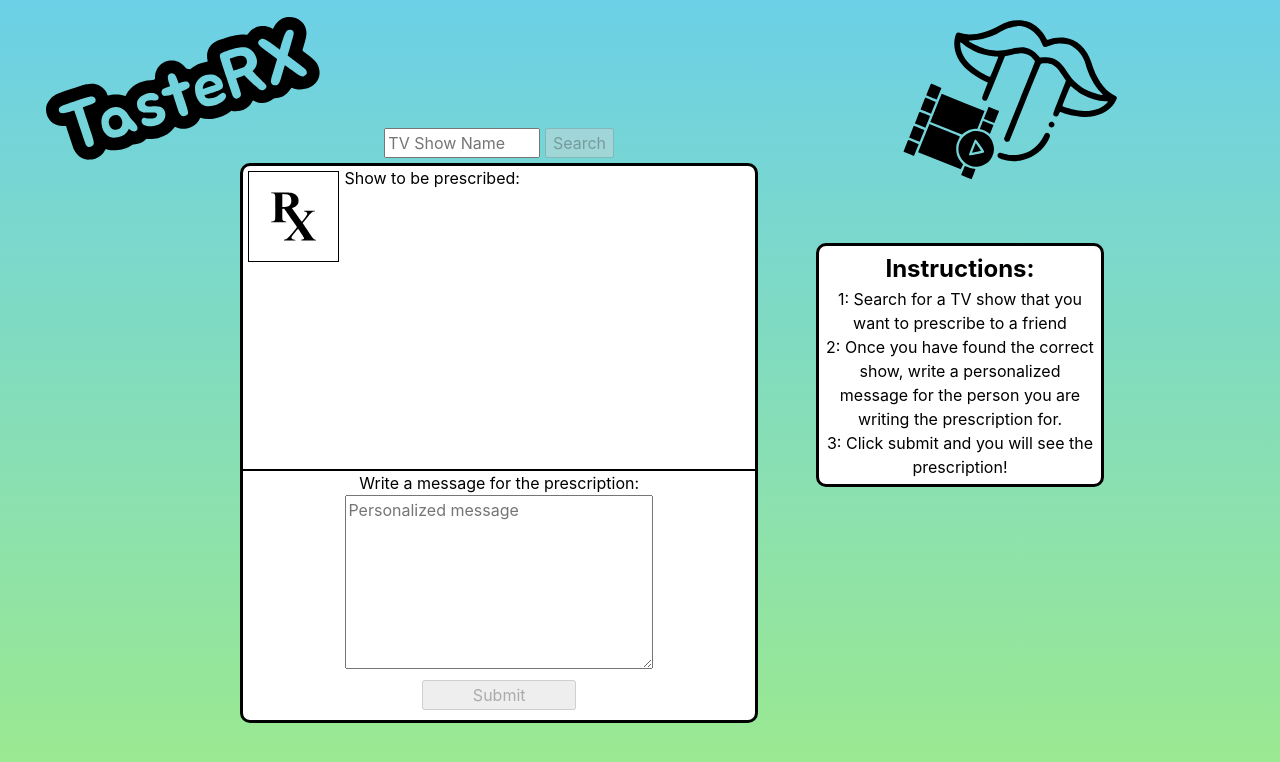
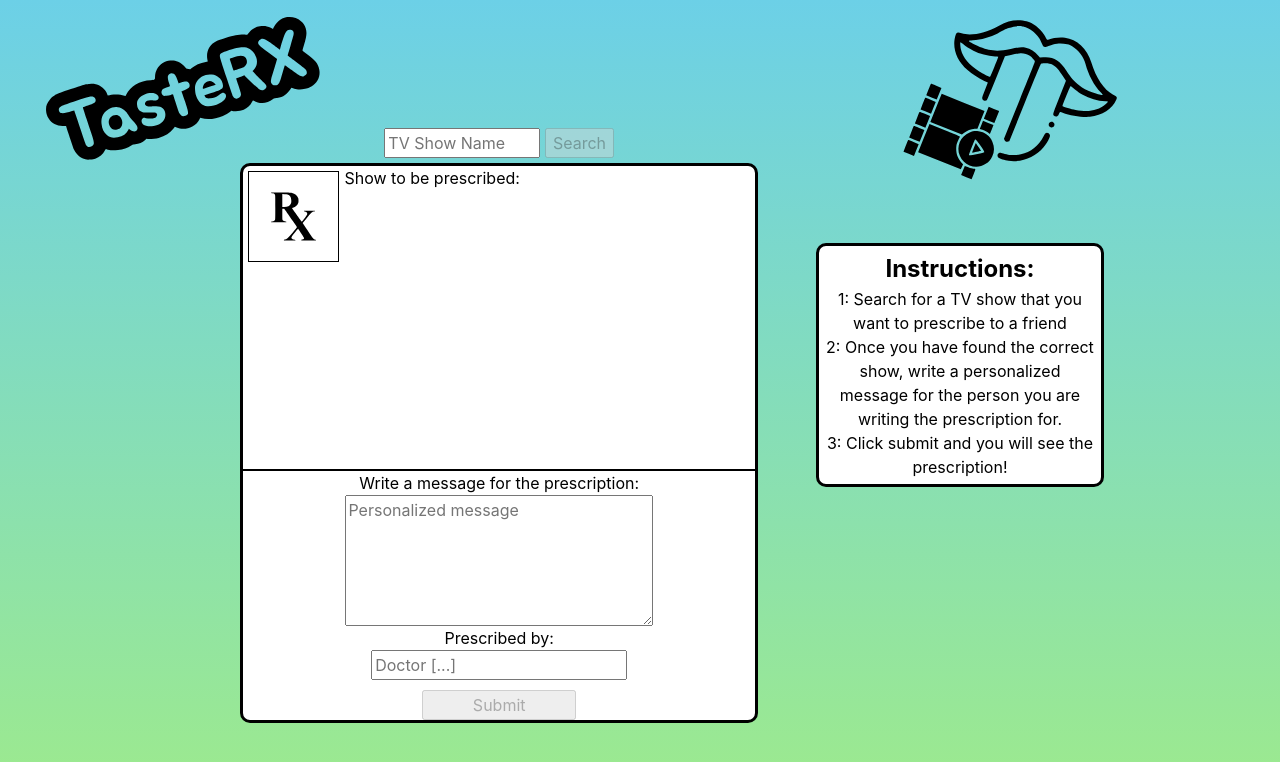
Before and after one commit to dstavis/tasterx, a React (Create React App) app: page / in a window 1280 px wide. Shown: the top 762 px of the page. Built offline with nearby package versions, Linux system fonts and the light colour scheme.

Commit message:
Add signature form

```diff
--- a/src/api-calls/api-calls.js
+++ b/src/api-calls/api-calls.js
@@ -19,7 +19,7 @@ const getShowById = (endpoint) => {
 }
 
 const getPrescription = (endpoint) => {
-    return fetch(`https://tasterx-api.herokuapp.com/prescriptions/${endpoint}`)
+    return fetch(`https://localhost:3002/prescriptions/${endpoint}`)
         .then(response => {
             if(!response.ok) {
                 throw new Error('Sorry, looks like we can\'t find this prescription.');
@@ -29,7 +29,7 @@ const getPrescription = (endpoint) => {
 }
 
 const postPrescription = (body) => {
-    return fetch("https://tasterx-api.herokuapp.com/prescriptions/", {
+    return fetch("https://localhost:3002/prescriptions/", {
         method: "POST",
         headers: {
             "Content-Type": "application/json"
--- a/src/components/App/App.js
+++ b/src/components/App/App.js
@@ -14,6 +14,7 @@ import { Routes, Route, useNavigate } from 'react-router-dom';
 function App() {
   const [show, setShow] = useState({});
   const [message, setMessage] = useState('');
+  const [signature, setSignature] = useState('');
   const [error, setError] = useState('');
   const navigate = useNavigate();
 
@@ -34,10 +35,12 @@ function App() {
     })
   }
 
-  const setPersonalMessage = (message) => {
+  const setPersonalMessage = (message, signature) => {
     setMessage(message);
+    setSignature(signature);
     postPrescription({
       message: message,
+      signature: signature,
       showID: show.showID
     })
     .then(data => {
@@ -52,6 +55,7 @@ function App() {
   const resetState = () => {
     setShow({});
     setMessage('');
+    setSignature('');
     setError('');
   }
 
--- a/src/components/Form/Form.js
+++ b/src/components/Form/Form.js
@@ -3,6 +3,7 @@ import './Form.css';
 
 const Form = ({ setPersonalMessage, resetAppState, hasShow }) => {
   const [message, setMessage] = useState('');
+  const [signature, setSignature] = useState('');
   const appStateReset = useRef(false);
 
   useEffect(() => {
@@ -14,8 +15,9 @@ const Form = ({ setPersonalMessage, resetAppState, hasShow }) => {
 
   const handleSubmit = (event) => {
     event.preventDefault();
-    setPersonalMessage(message);
+    setPersonalMessage(message, signature);
     setMessage('');
+    setSignature('');
   }
 
   return (
@@ -29,7 +31,19 @@ const Form = ({ setPersonalMessage, resetAppState, hasShow }) => {
         value={message}
         onChange={(event) => setMessage(event.target.value)}
       />
-      <button type='submit' className='submit-button' disabled={!message || !hasShow}>Submit</button>
+
+      <label htmlFor='signature'>Prescribed by:</label>
+      <input
+        className='signature-input'
+        id='signature'
+        type='text'
+        name='signature'
+        placeholder='Doctor [...]'
+        value={signature}
+        onChange={(event) => setSignature(event.target.value)}
+      />
+
+      <button type='submit' className='submit-button' disabled={!message || !hasShow || !signature}>Submit</button>
     </form>
   )
 }
--- a/src/components/Prescription/Prescription.js
+++ b/src/components/Prescription/Prescription.js
@@ -43,6 +43,7 @@ const Prescription = () => {
       </div>
       <div className='bottom-container'>
           <p>{prescription.message}</p>
+          <p>{prescription.signature}</p>
       </div>
     </section>
   );
```
